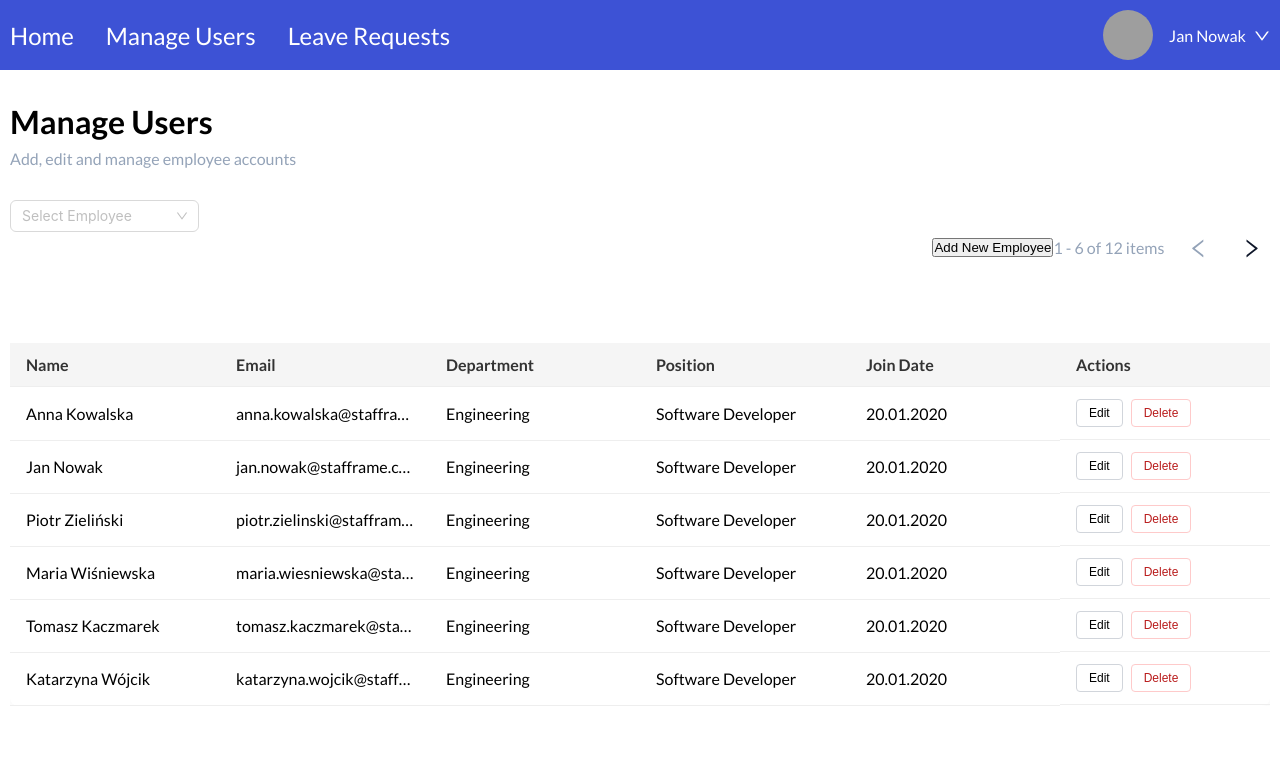
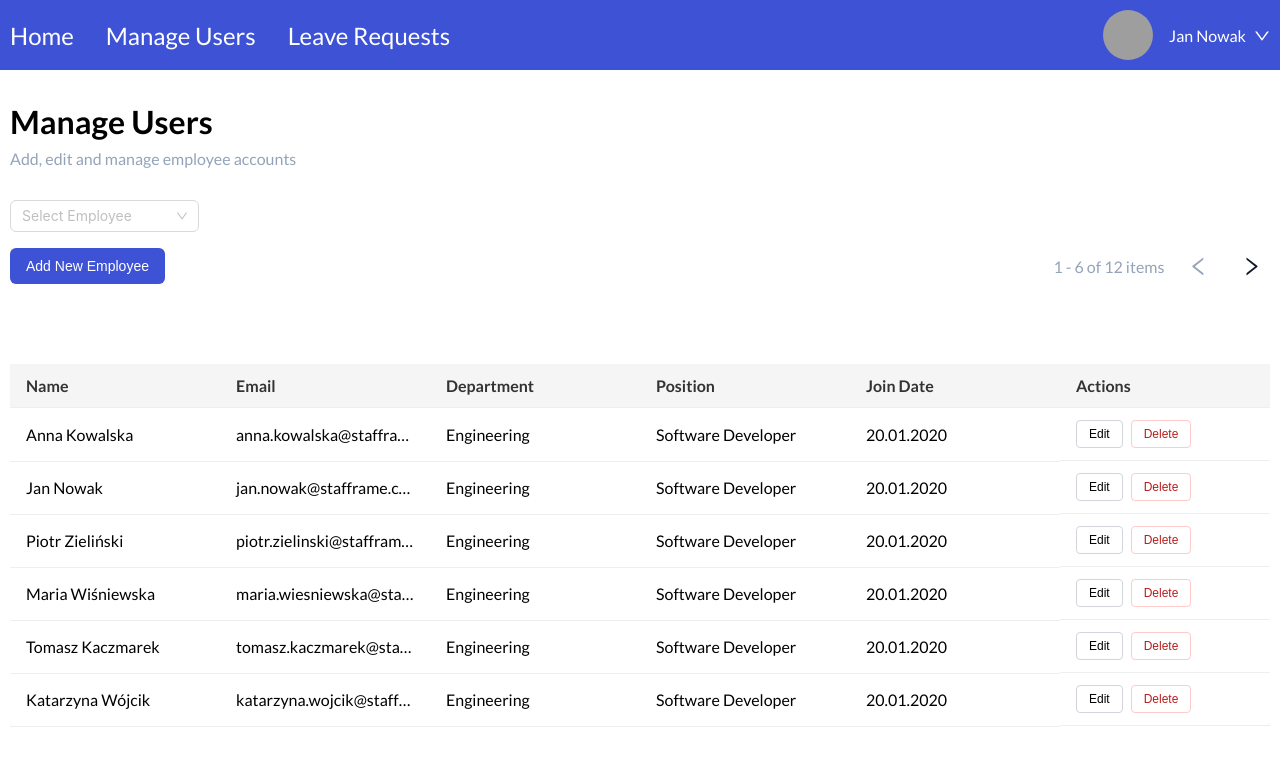
Before and after one commit to vimw/stafframe, a Next.js app: page /manager/manage-users in a window 1280 px wide. Shown: the top 766 px of the page. Built offline with nearby package versions, Linux system fonts and the light colour scheme; no server answers; grey boxes are pictures that could not be loaded.

Commit message:
Add styles to add employee button

```diff
--- a/app/manager/manage-users/ManageUsersPageContent.module.css
+++ b/app/manager/manage-users/ManageUsersPageContent.module.css
@@ -28,7 +28,24 @@
 }
 
 .tableNavigation{
+    margin-top: 1rem;
     display: flex;
     align-items: center;
-    justify-content: flex-end;
+    justify-content: space-between;
 }
+
+.addButton {
+  background-color: #3D52D5;
+  color: white;
+  border: none;
+  border-radius: 6px;
+  padding: 10px 16px;
+  font-size: 14px;
+  font-weight: 500;
+  cursor: pointer;
+  transition: background-color 0.2s;
+}
+
+.addButton:hover {
+  background-color: #4338ca;
+}
```
